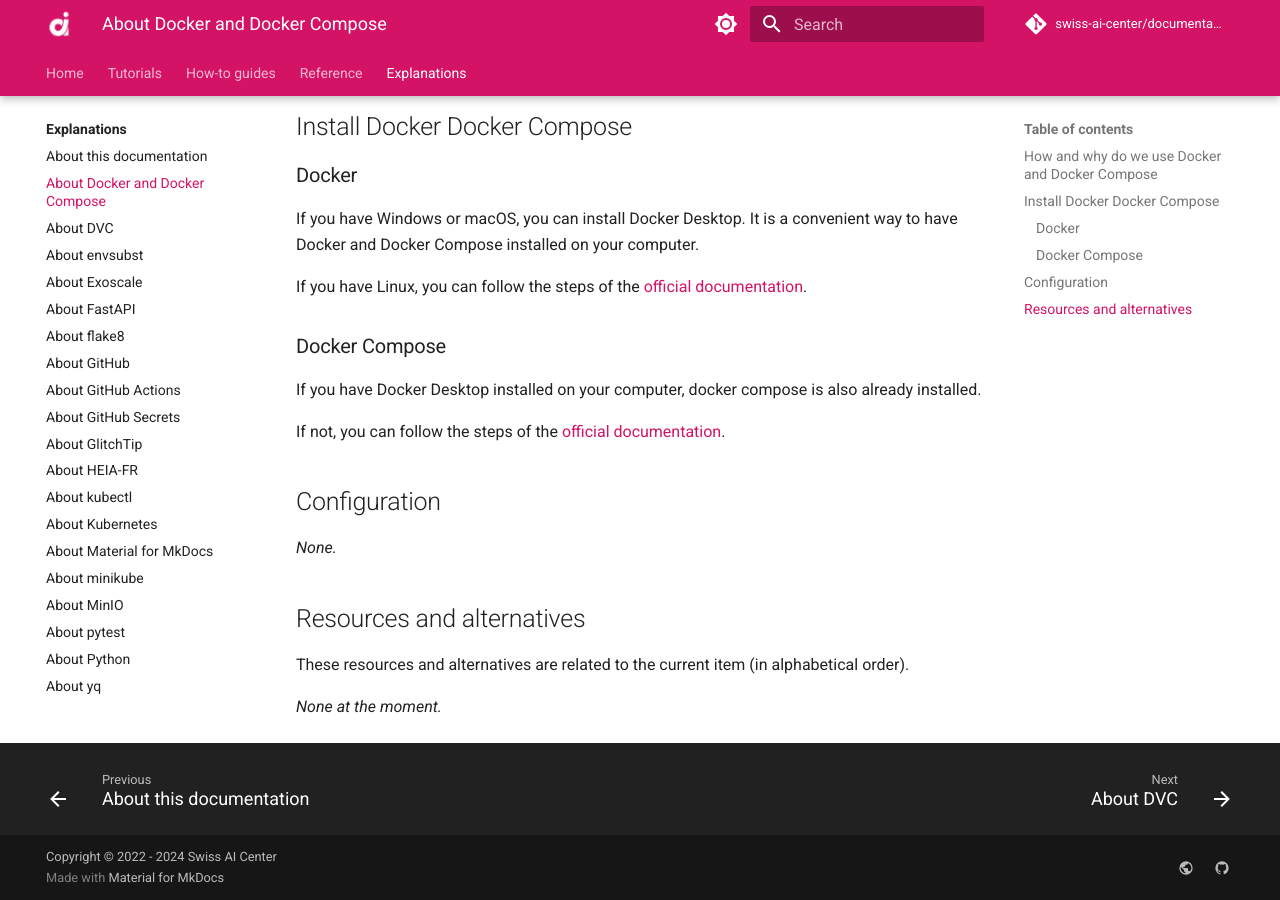
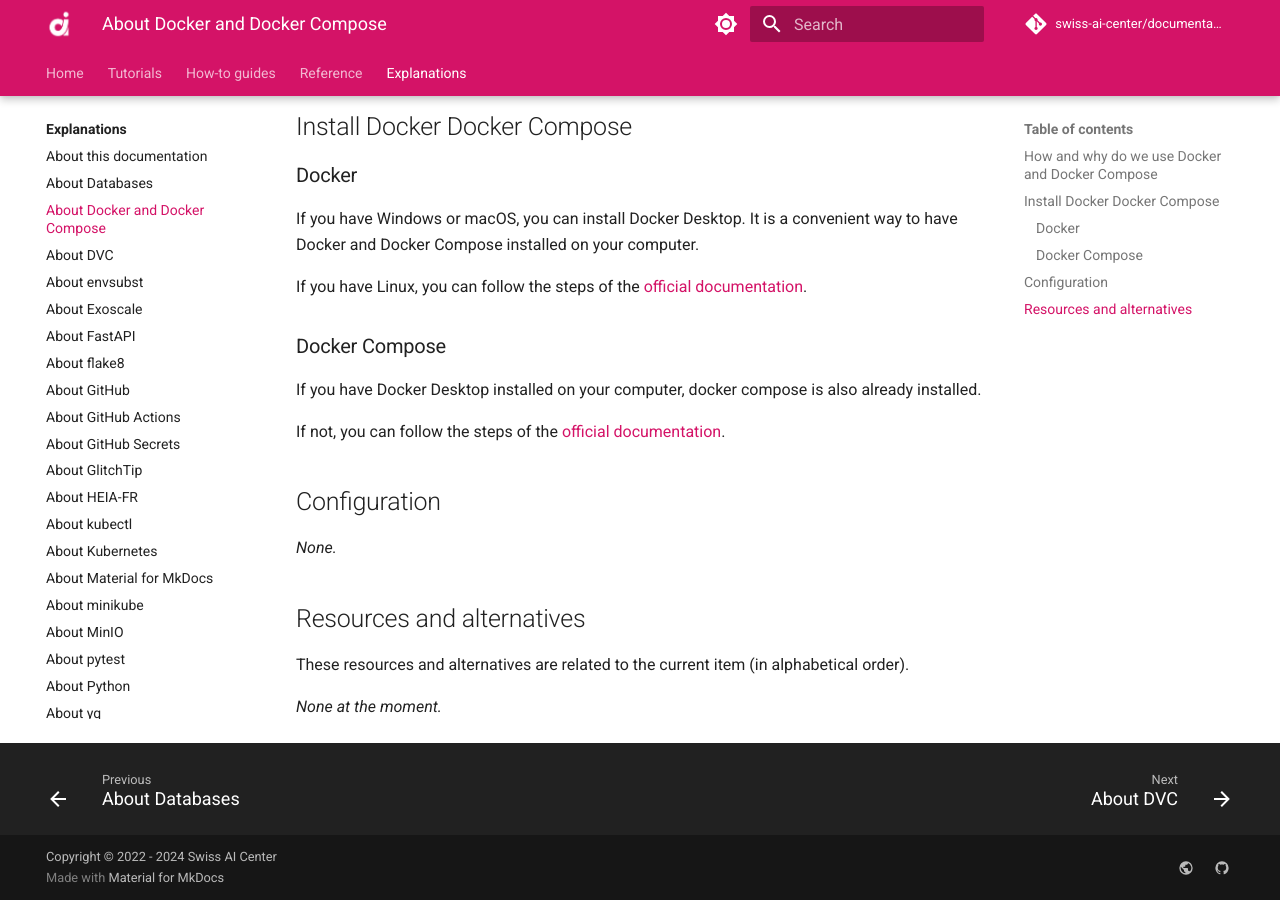
Before and after one commit to swiss-ai-center/documentation, an MkDocs documentation site: the page built from docs/explanations/about-docker-and-docker-compose.md, in a window 1280 px wide and 900 px high, scrolled down 525 px. Built offline with MkDocs 1.6.1 and Material for MkDocs 9.7.7, drawn with Linux system fonts in a browser that asks for light colours; comment, search, counter and statistics services are not loaded; part of the change alters nothing that is shown.

Commit message:
Added Databases doc

```diff
--- /dev/null
+++ b/docs/explanations/about-databases.md
@@ -0,0 +1,52 @@
+# About databases
+
+We use two databases in the Swiss AI Center: PostgreSQL and SQLite.
+
+As the website of [PostgreSQL](https://flake8.pycqa.org/en/latest/index.html)
+mentions:
+
+!!! quote
+
+    `PostgreSQL` is a powerful, open source object-relational database system
+    with over 35 years of active development that has earned it
+    a strong reputation for reliability, feature robustness, and performance.
+
+As the website of [SQLite](https://www.sqlite.org/index.html) mentions:
+
+!!! quote
+
+    `SQLite` is a C-language library that implements a small, fast,
+    self-contained, high-reliability, full-featured, SQL database engine.
+
+## How and why do we use databases
+
+We use databases to store data in a structured way. Our models are automatically created in the database using the
+`SQLModel` library. We use `PostgreSQL` for production and `SQLite` for development.
+
+!!! note
+
+    `PostgreSQL` can be used for development as well.
+
+## Install databases
+
+### Install PostgreSQL
+
+Follow the
+[_PostgreSQL installation tutorial_ - postgresqltutorial.com](https://www.postgresqltutorial.com/install-postgresql/).
+
+### Install SQLite
+
+SQLite is already installed in Python by default.
+
+## Configuration
+
+PostgreSQL use the port `5432` by default. The database name, user and password are set in the environment variables.
+
+SQLite does not require any configuration.
+
+## Resources and alternatives
+
+These resources and alternatives are related to the current item (in
+alphabetical order).
+
+_None at the moment._
--- a/mkdocs.yml
+++ b/mkdocs.yml
@@ -64,6 +64,7 @@ nav:
   - Explanations:
       - explanations/index.md
       - About this documentation: explanations/about-this-documentation.md
+      - About Databases: explanations/about-databases.md
       - About Docker and Docker Compose: explanations/about-docker-and-docker-compose.md
       - About DVC: explanations/about-dvc.md
       - About envsubst: explanations/about-envsubst.md
```
